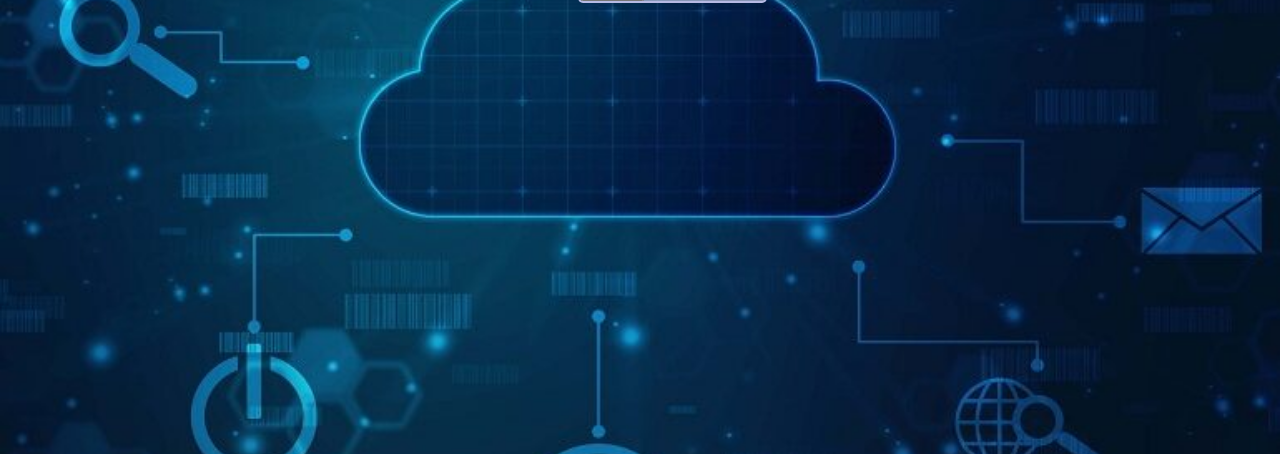
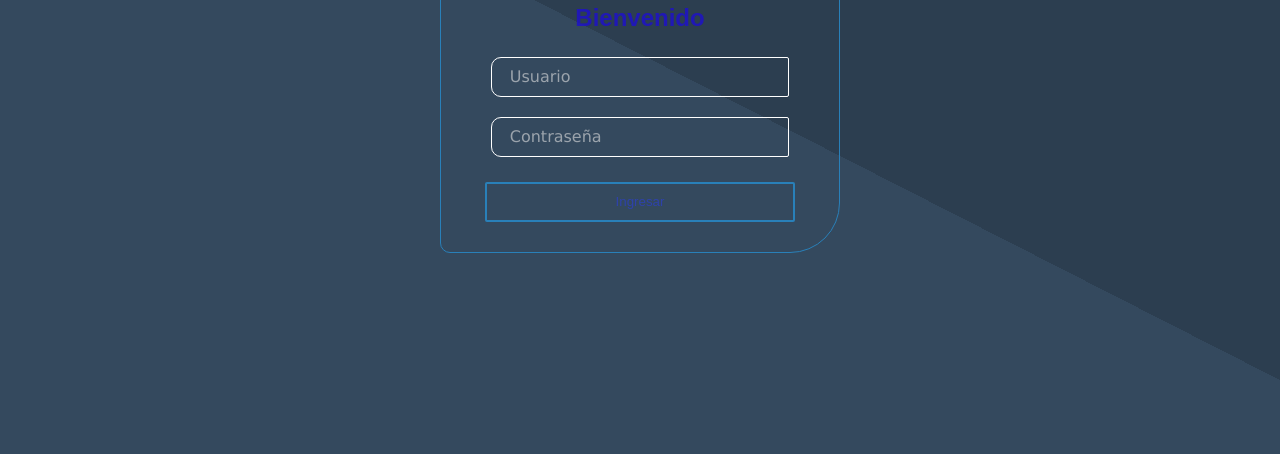
Before and after one commit to FBatresLopez/ProyectoFinal2022febl, a plain HTML site: page index.html in a window 1280 px wide. Shown: the part 346-800 px from the top of the page. Drawn offline with Linux system fonts and the light colour scheme.

Commit message:
se modifico el archivo index y html

```diff
--- a/diseño.css
+++ b/diseño.css
@@ -1,14 +1,92 @@
-body {
-
-    background-image: url(images/Nube-770x533.jpg);
-    background-size: cover;
+*{
+  padding: 0;
+  margin: 0;
+  box-sizing: border-box;
 
 }
-.form-title{
-    background-color: rgba(220, 225, 254, 0.616);
-    max-width: 400px;
-    border: 2px solid rgba(189, 191, 234, 0.882);
-    border-radius: 5px;
+body{
+  display: flex;
+  align-items: center;
+  justify-content: center;
+  height: 100vh;
+  font-family: Arial, Helvetica, sans-serif;
+  background: linear-gradient(27deg, #34495e 50%, #2c3e50 50%);
+}
 
-    Position: absolute; top:25%; left:45%;
-   }
+   .form-body {
+    width: 400px;
+    min-width: 300px;
+    border-radius: 10px;
+    border-top-left-radius: 50px;
+    border-bottom-right-radius: 50px;
+    border: solid 1px #2980b9;
+    margin: 10px;
+}
+
+.form-body img{
+     width: 150px;
+     display: block;
+     margin: 20px auto;
+}
+
+.text{
+    text-align: center;
+    font-size: 1.5rem;
+    font-weight: 600;
+    color: rgba(29, 16, 204, 0.818);
+    margin-bottom: 25px;
+}
+
+.form-body input{
+    display: block;
+    margin: auto;
+    height: 40px;
+    width: 75%;
+    padding-left: 18px;
+    color: #fff;
+    border: 1px solid #fff;
+    border-radius: 2px;
+    font-family: Verdana, Geneva, Tahoma, sans-serif;
+    background-color: transparent;
+    border-top-left-radius: 10px;
+    border-bottom-left-radius: 10px;
+    font-size: 1rem;
+    outline: none;
+}
+
+.form-body input[type="password"]{
+    margin-top: 20px;
+}
+
+::placeholder{
+    font-size: 1rem;
+    color: rgba(225, 225, 225, .596);
+    }
+
+.form-body input:hover{
+    transition: .5s;
+    border: 1px solid #2980b9 ;
+    color: #2498db;
+}
+
+.form-body button{
+    display: block;
+    margin: auto;
+    margin-top: 25px;
+    margin-bottom: 30px;
+    height: 40px;
+    width: 78%;
+    background: transparent;
+    color: #2b40c6bb;
+    border-radius: 2px;
+    cursor: pointer;
+    outline: none;
+    border: 2px solid #2980b9;
+    transition: all .5s ease;
+  }
+
+  .form-body button:hover{
+    color: #d5dbdd;
+    border: 2px solid #3498db;
+    background: linear-gradient(#34495e,#2c3e50);
+  }
--- a/index.html
+++ b/index.html
@@ -4,18 +4,18 @@
     <meta charset="UTF-8">
     <meta http-equiv="X-UA-Compatible" content="IE=edge">
     <meta name="viewport" content="width=device-width, initial-scale=1.0">
+    <link rel="stylesheet" href="diseño.css">
     <title>Proyecto</title>
-    <link rel="stylesheet" href="diseño.css">
 </head>
 <body>
-    <div class="form-title">
-        <form class="form-title">
-        <h1 class id="form-title"> Usuario </h1>
-        <input type="text" placeholder="Usuario">
-        <input type="password" placeholder="Contraseña">
-        <button> Ingresar </button>
-
-    </form>
+    <div class="form-body">
+        <img src="images/Logo_Tigo.svg.png" alt="user-login">
+        <p class="text">Bienvenido</p>
+        <form class="login-form">
+            <input type="text" placeholder="Usuario">
+            <input type="password" placeholder="Contraseña">
+            <button>Ingresar</button>
+        </form>
     </div>
 </body>
 </html>
```
